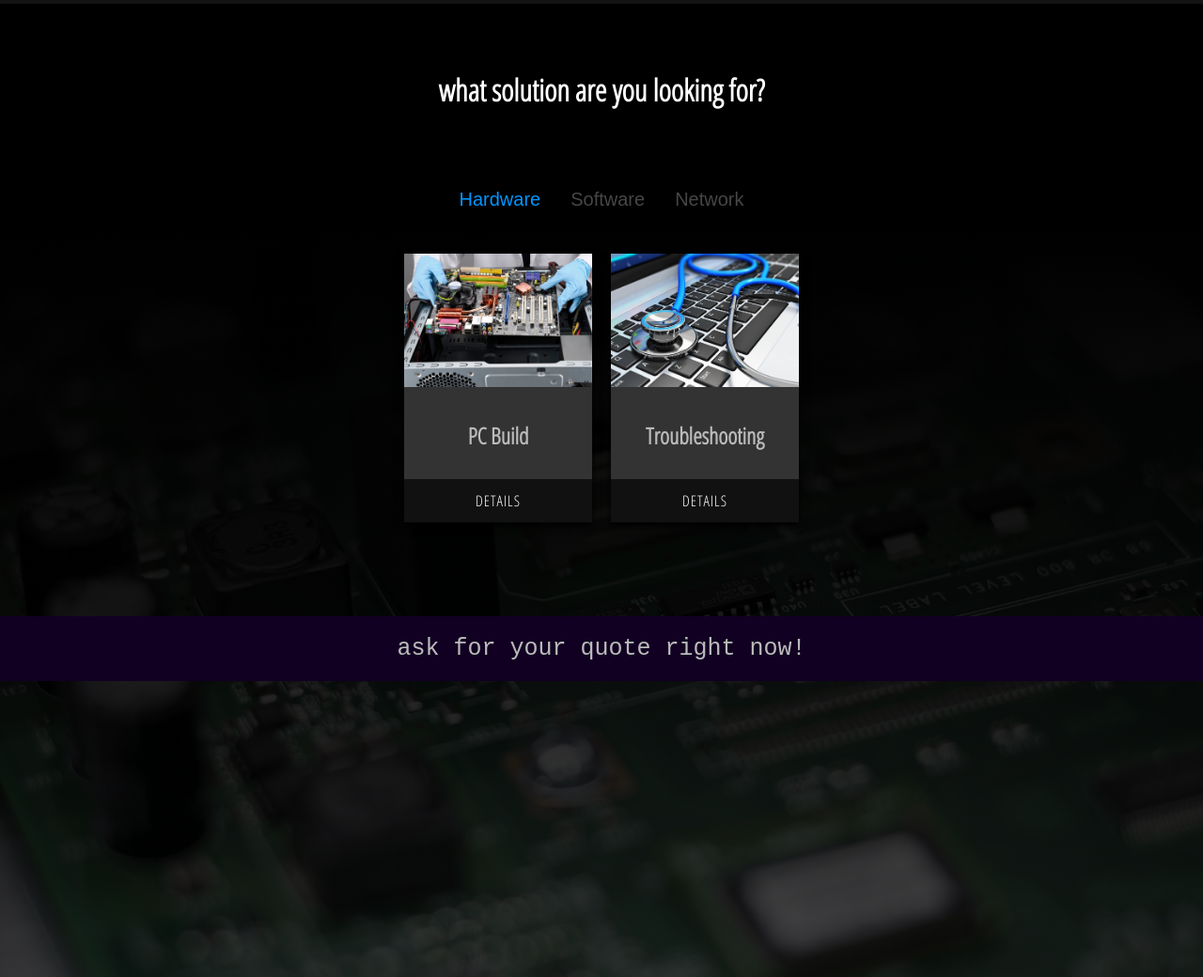
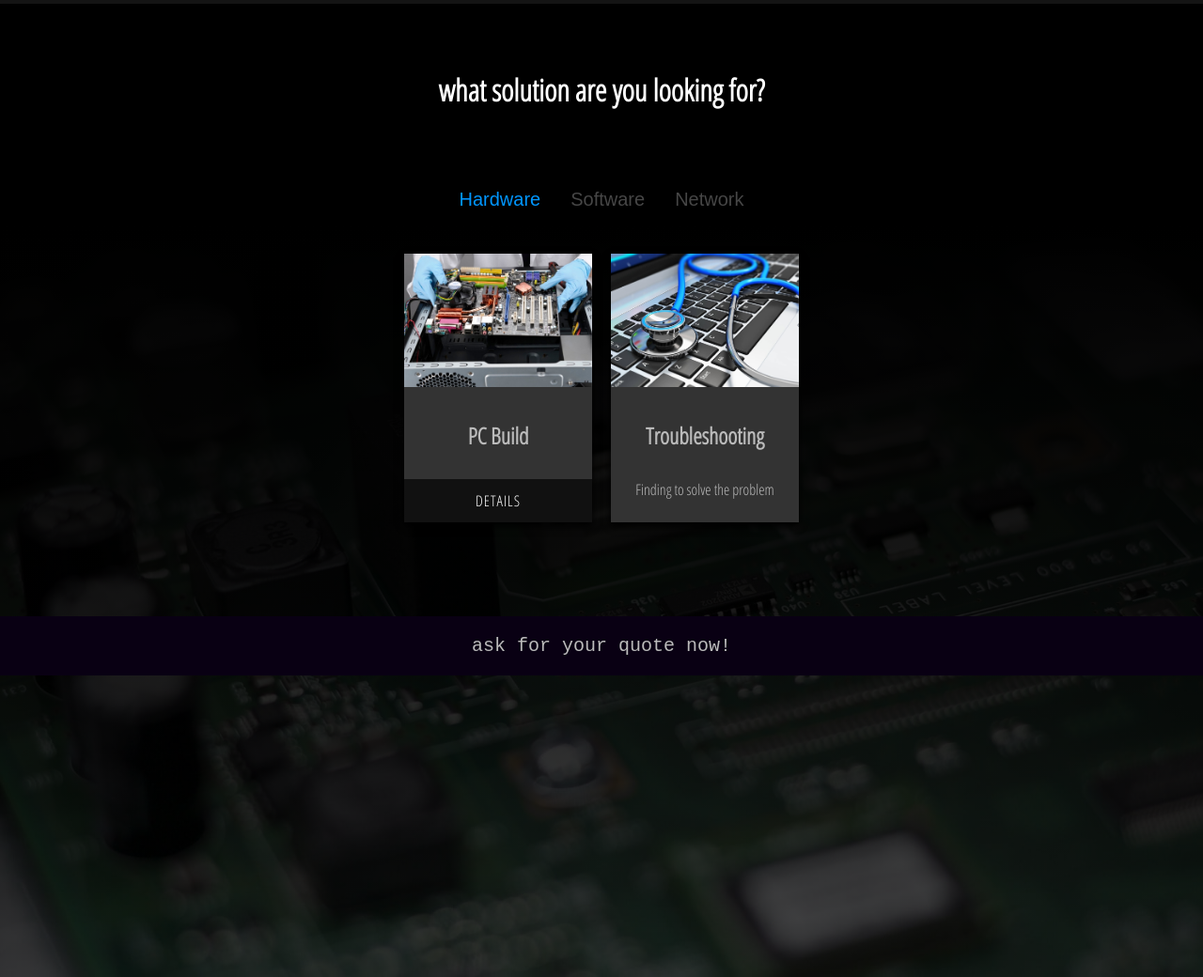
Before and after one commit to gdinarciso/gdinarciso.github.io, a PHP site: page /personalsolution/index.html in a window 1280 px wide. Shown: the part 561-1601 px from the top of the page at 94% size. Run offline with PHP 8.4, Linux system fonts and the light colour scheme; some web fonts are replaced.

Commit message:
daily update

```diff
--- a/personalsolution/a1.html
+++ b/personalsolution/a1.html
@@ -10,7 +10,7 @@
 </h3>
 <h3 style="margin: 20px 0;">In order to build your PC we'll need:</h3>
 <h3>
-    <ul style="text-align:left;color:aqua;">
+    <ul style="color:aqua;">
         <li>Case</li>
         <li>System cooling (CPU cooling and chassis airflow)</li>
         <li>Power Supply Unit (PSU)</li>
--- a/personalsolution/a3.html
+++ b/personalsolution/a3.html
@@ -1 +1,16 @@
 <h1>Operational System</h1>
+<h3>
+    Installation of the operational system and drivers.
+</h3>
+<h3 style="margin: 20px 0;">
+    <ul style="color:aqua;">
+        <li>Windows</li>
+        <li>macOS</li>
+        <li>Linux (distributions)</li>
+        <li>PhoenixOS (android over PC)</li>
+    </ul>
+</h3>
+<h3>
+    Dual, Triple and Quadruple boot, which means multiple operacional
+    systems, mentioned above, installed into the same PC.
+</h3>
--- a/personalsolution/a4.html
+++ b/personalsolution/a4.html
@@ -1 +1,14 @@
 <h1>Servers</h1>
+<h3>
+    Installation of the server system.
+</h3>
+<h3 style="margin: 20px 0;">
+    <ul style="color:aqua;">
+        <li>Files</li>
+        <li>Proxy</li>
+        <li>email</li>
+        <li>DHCP</li>
+        <li>Firewall</li>
+        <li>...and so on</li>
+    </ul>
+</h3>
--- a/personalsolution/a5.html
+++ b/personalsolution/a5.html
@@ -1 +1,14 @@
 <h1>Application</h1>
+<h3>
+    Installation of the applications.
+</h3>
+<h3 style="margin: 20px 0;">
+    <ul style="color:aqua;">
+        <li>Games</li>
+        <li>Graphical Design</li>
+        <li>Video edition</li>
+        <li>Audio edition</li>
+        <li>Utilities</li>
+        <li>...and so on</li>
+    </ul>
+</h3>
--- a/personalsolution/a6.html
+++ b/personalsolution/a6.html
@@ -1 +1,14 @@
 <h1>Wired</h1>
+<h3>
+    Installation of the cables and equipments necessary for the
+    operation of the wired network.
+</h3>
+<h3 style="margin: 20px 0;">
+    <ul style="color:aqua;">
+        <li>Cables</li>
+        <li>Connectors</li>
+        <li>Routers</li>
+        <li>Switches</li>
+        <li>...and so on</li>
+    </ul>
+</h3>
--- a/personalsolution/a7.html
+++ b/personalsolution/a7.html
@@ -1 +1,12 @@
 <h1>Wireless</h1>
+<h3>
+    Installation of the equipments necessary for the
+    operation of the wireless network.
+</h3>
+<h3 style="margin: 20px 0;">
+    <ul style="color:aqua;">
+        <li>Routers</li>
+        <li>Switches</li>
+        <li>...and so on</li>
+    </ul>
+</h3>
--- a/personalsolution/email.html
+++ b/personalsolution/email.html
@@ -1 +1 @@
-<a href="mailto:personalsolution@gmail.com" class="email"><p>ask for your quote right now!</p></a>
+<a href="mailto:personalsolution@gmail.com" class="email"><p>ask for your quote now!</p></a>
--- a/personalsolution/index.html
+++ b/personalsolution/index.html
@@ -51,7 +51,8 @@
                 <div class="card">
                     <img src="cardTroubleshooting.jpg">
                     <h2>Troubleshooting</h2>
-                    <p class="details" onclick="a2()">details</p>
+                    <!--<p class="details" onclick="a2()">details</p>-->
+                    <p>Finding to solve the problem</p>
                 </div>
                 <div id="a2" class="side">
                     <a href="javascript:void(0)" class="closebtn" onclick="c2()">&times;</a>
@@ -76,7 +77,9 @@
                 </div>
                 <div id="a3" class="side">
                     <a href="javascript:void(0)" class="closebtn" onclick="c3()">&times;</a>
-                    <div include="a3.html"></div>
+                    <div class="sideText">
+                        <div include="a3.html"></div>
+                    </div>
                 </div>
                 <!------------------------------------------------------------------------------->
                 <div class="card">
@@ -86,7 +89,9 @@
                 </div>
                 <div id="a4" class="side">
                     <a href="javascript:void(0)" class="closebtn" onclick="c4()">&times;</a>
-                    <div include="a4.html"></div>
+                    <div class="sideText">
+                        <div include="a4.html"></div>
+                    </div>
                 </div>
                 <!------------------------------------------------------------------------------->
                 <div class="card">
@@ -96,7 +101,9 @@
                 </div>
                 <div id="a5" class="side">
                     <a href="javascript:void(0)" class="closebtn" onclick="c5()">&times;</a>
-                    <div include="a5.html"></div>
+                    <div class="sideText">
+                        <div include="a5.html"></div>
+                    </div>
                 </div>
 
             </div>
@@ -115,7 +122,9 @@
                 </div>
                 <div id="a6" class="side">
                     <a href="javascript:void(0)" class="closebtn" onclick="c6()">&times;</a>
-                    <div include="a6.html"></div>
+                    <div class="sideText">
+                        <div include="a6.html"></div>
+                    </div>
                 </div>
                 <!------------------------------------------------------------------------------->
                 <div class="card">
@@ -125,7 +134,9 @@
                 </div>
                 <div id="a7" class="side">
                     <a href="javascript:void(0)" class="closebtn" onclick="c7()">&times;</a>
-                    <div include="a7.html"></div>
+                    <div class="sideText">
+                        <div include="a7.html"></div>
+                    </div>
                 </div>
 
             </div>
--- a/personalsolution/parallax.css
+++ b/personalsolution/parallax.css
@@ -109,23 +109,6 @@ body, html {
   height: 100%;
 }
 
-.email {
-  text-decoration: none;
-}
-
-.email p {
-  color: #bbb;
-  background:#102;
-  margin-top: 100px;
-  padding: 20px 0;
-  font-size: 25px;
-  font-family: 'Courier New', Courier, monospace;
-}
-
-.email p:hover {
-  color: rgb(250,100,200);
-}
-
 #Hardware {background-image: url("hardware.jpg");}
 #Software {background-image: url("software.jpg");}
 #Network  {background-image: url("network.jpg");}
@@ -193,6 +176,25 @@ body, html {
   color: rgb(250, 100, 200);
 }
 
+.email {
+  text-decoration: none;
+}
+
+.email p {
+  color: #bbb;
+  background:#102;
+  margin-top: 100px;
+  padding: 20px 0;
+  font-size: 20px;
+  font-family: 'Courier New', Courier, monospace;
+  -webkit-animation: deshemail 10s infinite;
+  animation: deshemail 10s infinite;
+}
+
+.email p:hover {
+  color: rgb(250,100,200);
+}
+
 .side {
   height: 100%; /* 100% Full-height */
   width: 0; /* change this with JavaScript */
@@ -245,6 +247,23 @@ body, html {
   right: 25px;
   font-size: 36px;
   margin-left: 50px;
+}
+
+@keyframes deshemail {
+  0%    {background-color: #102;}
+  50%   {background-color: #000;}
+  100%  {background-color: #102;}
+}
+
+@-webkit-keyframes deshemail {
+  0%    {background-color: #102;}
+  50%   {background-color: #000;}
+  100%  {background-color: #102;}
+}
+
+@-webkit-keyframes desh2 {
+  0%   {color: rgb(0,0,0);}
+  100% {color: rgb(255, 255, 180);}
 }
 
 @keyframes desh2 {
```
